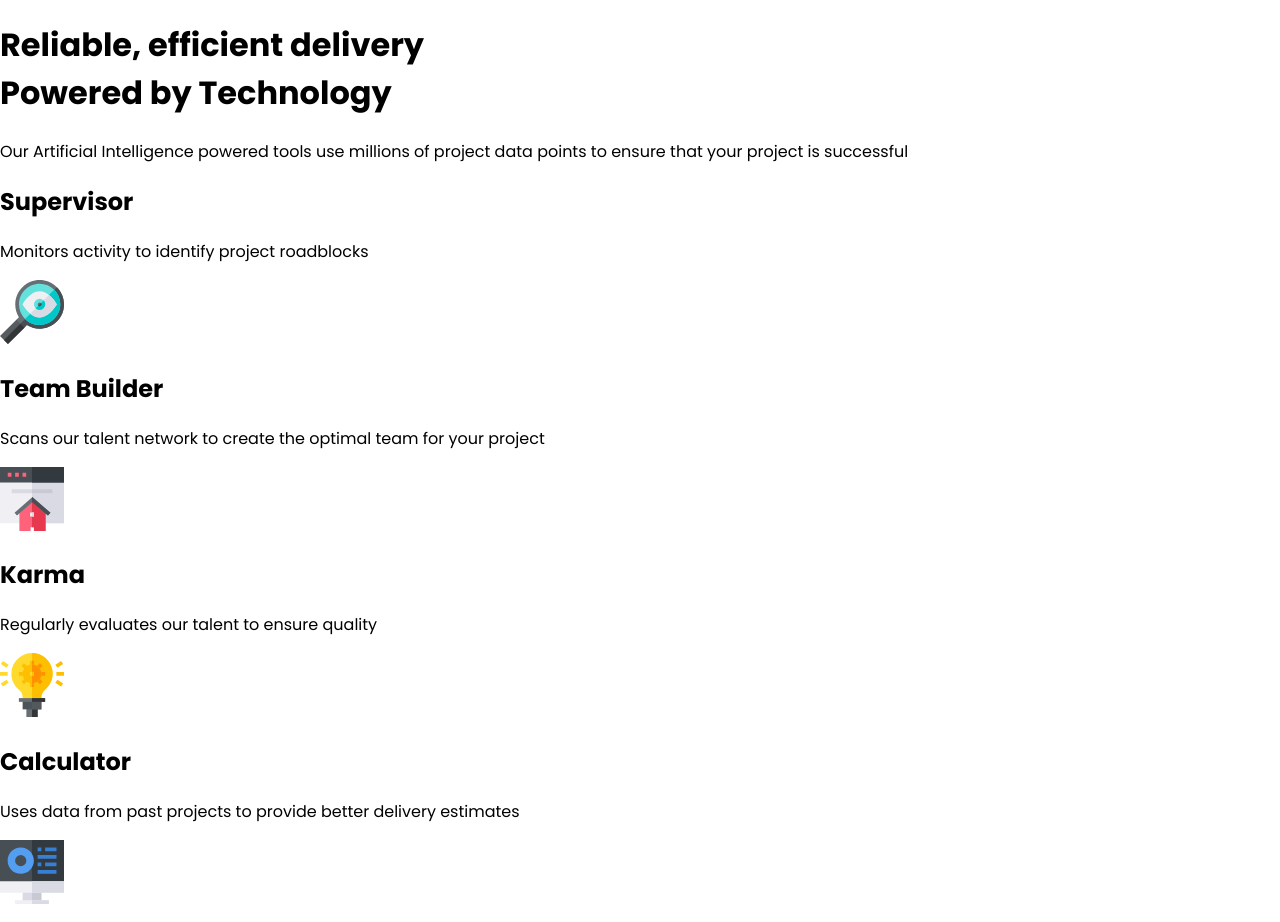
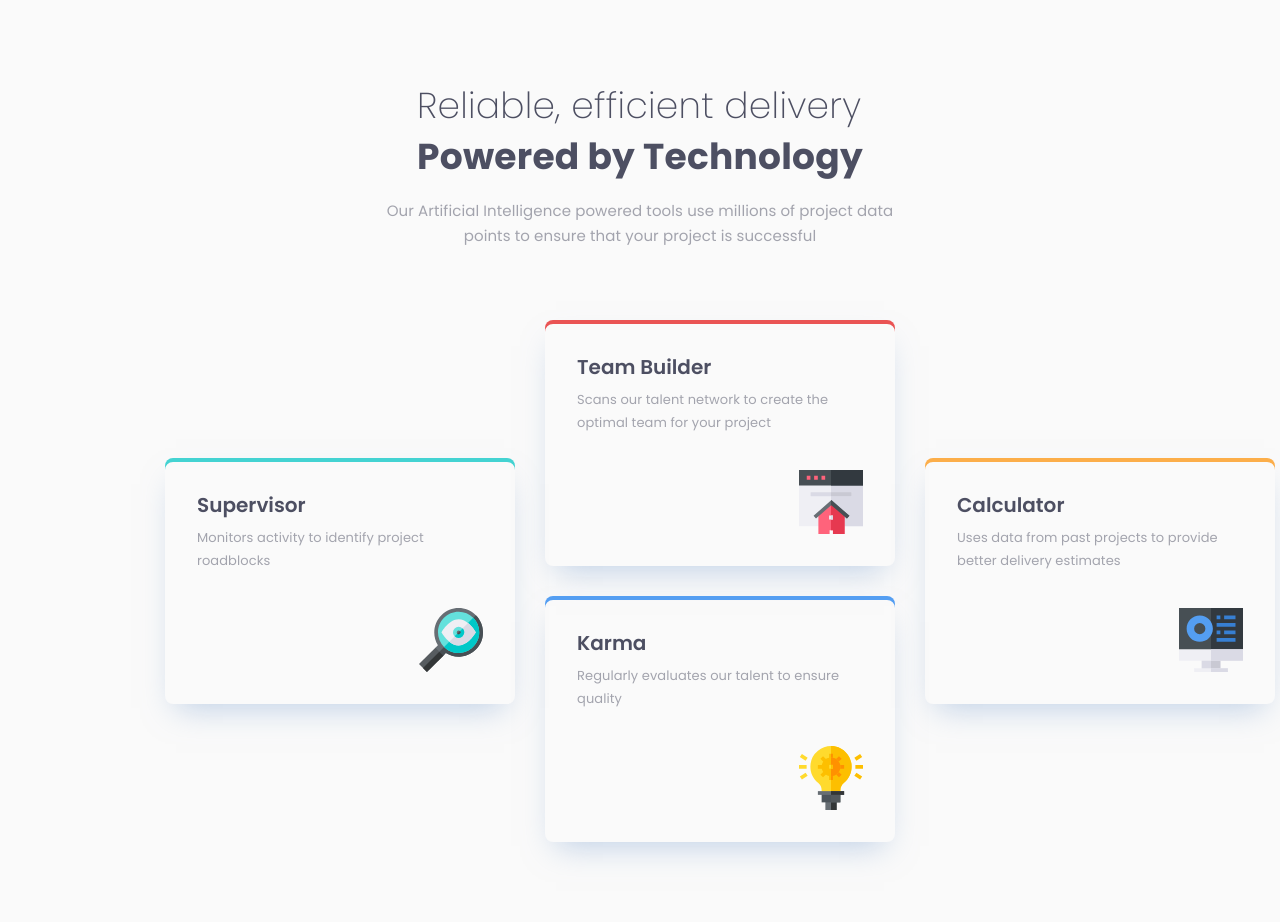
Before and after one commit to Sanya-Zg/FM-6-four-cards, a plain HTML site: page index.html in a window 1280 px wide. Drawn offline with Linux system fonts and the light colour scheme.

Commit message:
desktop version

```diff
--- a/index.html
+++ b/index.html
@@ -22,25 +22,33 @@
       </div>
       <div class="cards-outer">
         <div class="cards-grid">
-          <div class="card-item">
+          <div class="card-item card-1">
             <h2 class="card-title">Supervisor</h2>
             <p class="card-text">Monitors activity to identify project roadblocks</p>
-            <img src="./images/icon-supervisor.svg" class="img-icon" alt="">
+            <div class="img-icon">
+              <img src="./images/icon-supervisor.svg" alt="">
+            </div>
           </div>
-          <div class="card-item">
+          <div class="card-item card-2">
             <h2 class="card-title">Team Builder</h2>
             <p class="card-text">Scans our talent network to create the optimal team for your project</p>
-            <img src="./images/icon-team-builder.svg" class="img-icon" alt="">
+            <div class="img-icon">
+              <img src="./images/icon-team-builder.svg" alt="">
+            </div>
           </div>
-          <div class="card-item">
+          <div class="card-item card-3">
+            <h2 class="card-title">Calculator</h2>
+            <p class="card-text">Uses data from past projects to provide better delivery estimates</p>
+            <div class="img-icon">
+              <img src="./images/icon-calculator.svg" alt="">
+            </div>
+          </div>
+          <div class="card-item card-4">
             <h2 class="card-title">Karma</h2>
             <p class="card-text">Regularly evaluates our talent to ensure quality</p>
-            <img src="./images/icon-karma.svg" class="img-icon" alt="">
-          </div>
-          <div class="card-item">
-            <h2 class="card-title">Calculator</h2>
-            <p class="card-text">Uses data from past projects to provide better delivery estimates</p>
-            <img src="./images/icon-calculator.svg" class="img-icon" alt="">
+            <div class="img-icon">
+              <img src="./images/icon-karma.svg" alt="">
+            </div>
           </div>
         </div>
       </div>
--- a/styles.css
+++ b/styles.css
@@ -7,4 +7,82 @@ body{
     font-weight: 400;
     font-style: normal;
     max-width: 1440px;
+    color: #4D4F62;
+    background-color: #FAFAFA;
 }
+.container{
+    margin: 80px 165px;
+
+}
+.header {
+    max-width: 540px;
+    margin: 0 auto;
+}
+h1{
+    font-size: 36px;
+    letter-spacing: 0.25px;
+    line-height: 51px;
+    margin: 0 auto;
+    max-width: 446px;
+}
+.header span{
+    font-weight: 200;
+}
+.head-description {
+    font-size: 15px;
+    line-height: 25px;
+    text-align: center;
+    letter-spacing: 0.1px;
+    opacity: 0.5;
+    margin-top: 16px;
+}
+.cards-outer {
+    margin-top: 72px;
+}
+.cards-grid {
+    display: grid;
+    grid-template-columns: 1fr 1fr 1fr;
+    grid-template-rows: 1fr 1fr;
+    gap: 30px;
+
+}
+.card-1{
+    box-shadow: 0px 15px 30px -11px rgba(131, 166, 210, 0.5), inset 0px 4px 0px 0px #44D3D2;
+    grid-row: span 2;
+    align-self: center;
+}
+.card-2{
+    box-shadow: 0px 15px 30px -11px rgba(131, 166, 210, 0.5), inset 0px 4px 0px 0px #EA5454;
+}
+.card-3{
+    box-shadow: 0px 15px 30px -11px rgba(131, 166, 210, 0.5), inset 0px 4px 0px 0px #FCAE4A;
+    grid-row: span 2;
+    align-self: center;
+}
+.card-4{
+    box-shadow: 0px 15px 30px -11px rgba(131, 166, 210, 0.5), inset 0px 4px 0px 0px #549EF2;
+
+}
+.card-item {
+    width: 350px;
+    max-height: 250px;
+    border-radius: 8px;
+    padding: 32px;
+}
+.card-title {
+    margin: 0;
+    font-size: 20px;
+    font-weight: 600;
+}
+.card-text {
+    font-size: 13px;
+    opacity: 0.5;
+    line-height: 23px;
+    letter-spacing: 0.09px;
+    margin: 6px 0 36px;
+}
+.img-icon {
+    text-align: end;
+    line-height: 10px;
+
+}
```
